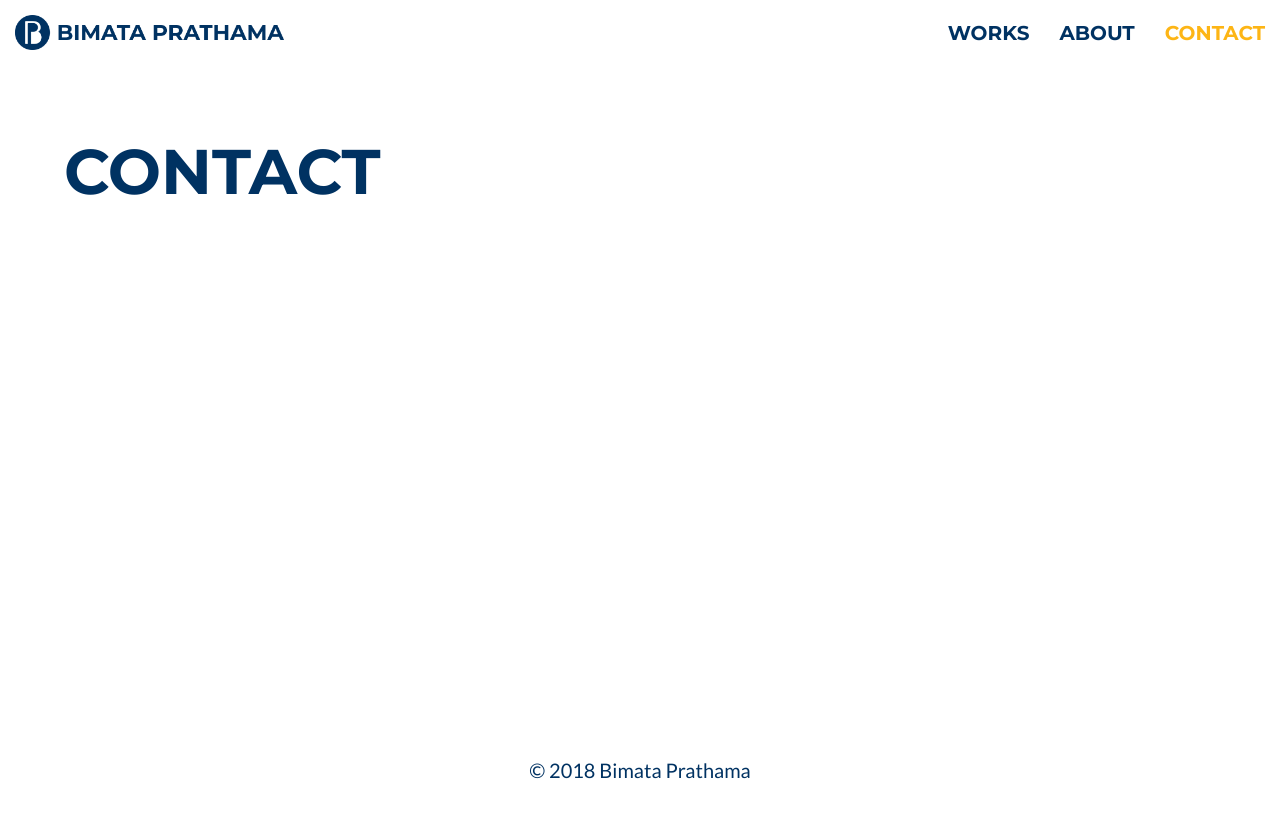
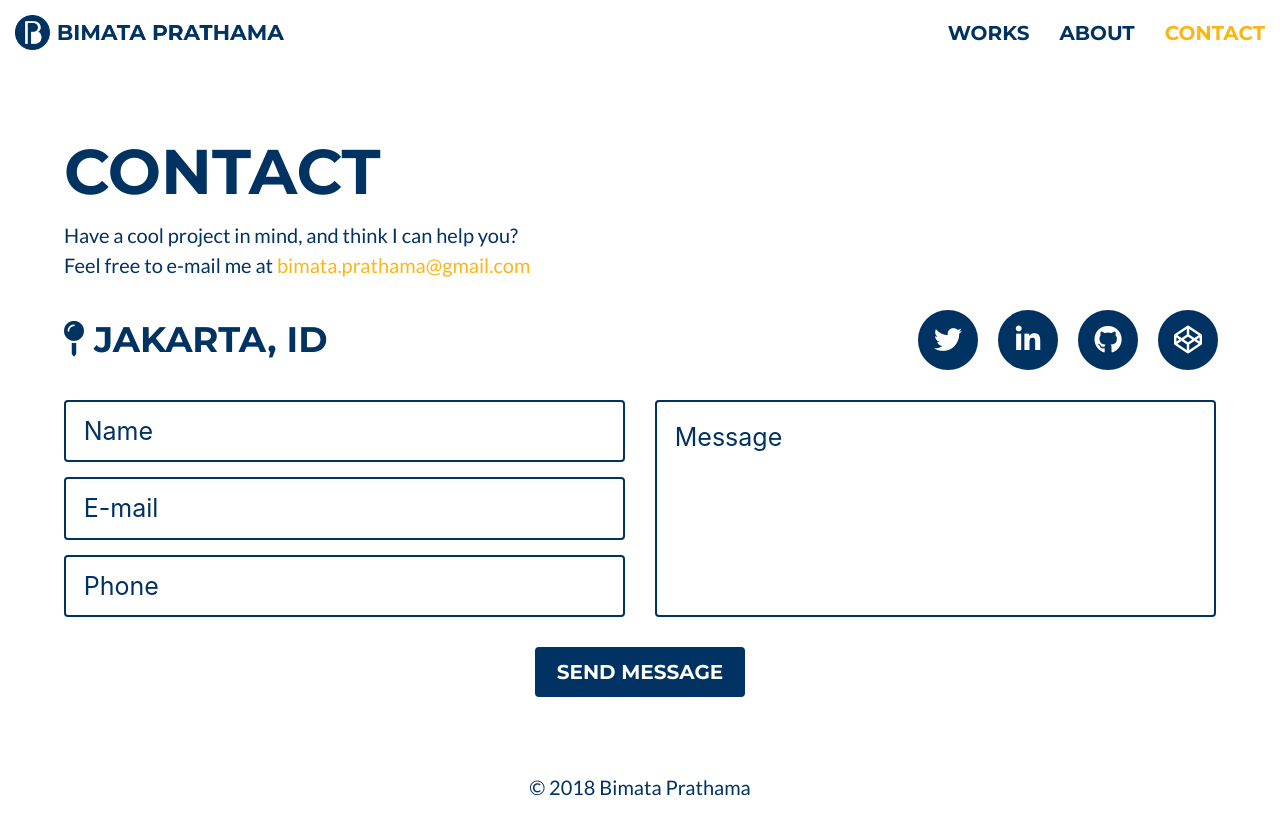
Before and after one commit to bedeviere/bimata3-vue, a Vue app: page /contact in a window 1280 px wide. Built offline with nearby package versions, Linux system fonts and the light colour scheme.

Commit message:
change works layout, added contact page (just) template

```diff
--- a/src/App.vue
+++ b/src/App.vue
@@ -275,6 +275,29 @@ export default {
     padding-left: 1em;
   }
 
+  .input,
+  .textarea {
+    box-shadow: none;
+    border-width: 2px;
+    border-color: $color-default;
+    @include transition-default;
+    &::placeholder {
+      color: $color-default;
+    }
+    &:hover,
+    &:focus {
+      border-color: $color-primary;
+    }
+  }
+
+  .link-prev {
+    text-align: left;
+  }
+
+  .link-next {
+    text-align: right;
+  }
+
   .navbar {
     background-color: rgba(white, 0.85);
     a {
--- a/src/views/About.vue
+++ b/src/views/About.vue
@@ -80,6 +80,9 @@
           </div>
         </div>
       </div>
+      <div class="link-next">
+        <h3><router-link to="/work">Works&nbsp;<i class="fas fa-long-arrow-alt-right"></i></router-link></h3>
+      </div>
     </div>
   </section>
 </template>
--- a/src/views/Contact.vue
+++ b/src/views/Contact.vue
@@ -2,6 +2,54 @@
   <section class="contact section">
     <div class="container">
       <h1>Contact</h1>
+      <div class="contact-greeting">
+        <p>
+          Have a cool project in mind, and think I can help you?<br>
+          Feel free to e-mail me at <a href="mailto:bimata.prathama@gmail.com">bimata.prathama@gmail.com</a>
+        </p>
+      </div>
+      <div class="columns">
+        <div class="column contact-location">
+          <h3><i class="fas fa-map-pin"></i> Jakarta, ID</h3>
+        </div>
+        <div class="column contact-social">
+          <ul class="list-social">
+            <li><a class="button btn-default" href="http://twitter.com/bedeviere" target="_blank"><i class="fab fa-fw fa-twitter"></i></a></li>
+            <li><a class="button btn-default" href="http://linkedin.com/in/bedeviere" target="_blank"><i class="fab fa-fw fa-linkedin-in"></i></a></li>
+            <li><a class="button btn-default" href="http://github.com/bedeviere" target="_blank"><i class="fab fa-fw fa-github"></i></a></li>
+            <li><a class="button btn-default" href="http://codepen.com/bedeviere" target="_blank"><i class="fab fa-fw fa-codepen"></i></a></li>
+          </ul>
+        </div>
+      </div>
+      <div class="columns contact-form">
+        <div class="column">
+          <div class="field">
+            <div class="control">
+              <input class="input is-medium" type="text" placeholder="Name">
+            </div>
+          </div>
+          <div class="field">
+            <div class="control">
+              <input class="input is-medium" type="text" placeholder="E-mail">
+            </div>
+          </div>
+          <div class="field">
+            <div class="control">
+              <input class="input is-medium" type="text" placeholder="Phone">
+            </div>
+          </div>
+        </div>
+        <div class="column">
+          <div class="field contact-message">
+            <div class="control">
+              <textarea class="textarea has-fixed-size is-medium" placeholder="Message" rows="4"></textarea>
+            </div>
+          </div>
+        </div>
+      </div>
+      <div class="buttons contact-buttons">
+        <button class="button btn-default">Send Message</button>
+      </div>
     </div>
   </section>
 </template>
@@ -11,3 +59,35 @@ export default {
   name: 'contact'
 }
 </script>
+
+<style lang="scss">
+  .contact-greeting {
+    margin-bottom: 1.5em;
+  }
+
+  .contact-buttons {
+    .button {
+      margin-left: auto;
+      margin-right: auto;
+    }
+  }
+
+  @media only screen and (min-width: 768px) {
+    .contact-location {
+      line-height: 60px;
+    }
+    .contact-social {
+      text-align: right;
+    }
+
+    .contact-message {
+      height: 100%;
+      .control {
+        height: 100%;
+        .textarea {
+          height: 100%;
+        }
+      }
+    }
+  }
+</style>
--- a/src/views/Work.vue
+++ b/src/views/Work.vue
@@ -7,6 +7,10 @@
       </div>
       <div class="columns work-info">
         <div class="column is-offset-3-desktop is-6">
+          <div class="work-type">
+            <label><strong>Type</strong></label>
+            <p>{{ work.type }}</p>
+          </div>
           <div class="work-role">
             <label><strong>Role</strong></label>
             <p><span v-for="(role, i) in work.role" v-bind:key="i">{{ role.name }}<span v-if="i != (work.role.length - 1)">, </span></span></p>
@@ -14,10 +18,6 @@
           <div class="work-tech">
             <label><strong>Technology</strong></label>
             <p><span v-for="(tool, i) in work.tools" v-bind:key="i">{{ tool.name }}<span v-if="i != (work.tools.length - 1)">, </span></span></p>
-          </div>
-          <div class="work-type">
-            <label><strong>Type</strong></label>
-            <p>{{ work.type }}</p>
           </div>
           <div class="work-agency" v-if="work.agency_name != '-'">
             <label><strong>Agency</strong></label>
@@ -121,11 +121,11 @@
           </div>
         </div>
         <div class="columns">
-          <div class="column is-half">
-            <h3 class="work-prev"><router-link to="/work"><i class="fas fa-long-arrow-alt-left"></i>&nbsp;Works</router-link></h3>
+          <div class="column is-half link-prev">
+            <h3><router-link to="/work"><i class="fas fa-long-arrow-alt-left"></i>&nbsp;Works</router-link></h3>
           </div>
-          <div class="column is-half">
-            <h3 class="work-next"><router-link v-bind:to="'/work/' + work.next_slug">{{ work.next_title }}&nbsp;<i class="fas fa-long-arrow-alt-right"></i></router-link></h3>
+          <div class="column is-half link-next">
+            <h3><router-link v-bind:to="'/work/' + work.next_slug">{{ work.next_title }}&nbsp;<i class="fas fa-long-arrow-alt-right"></i></router-link></h3>
           </div>
         </div>
       </article>
@@ -174,6 +174,7 @@
   }
   .work-live {
     text-align: center;
+    margin-top: 1.25em;
     .button {
       margin-left: auto;
       margin-right: auto;
@@ -186,10 +187,4 @@
       margin-bottom: -0.75em;
     }
   }
-  .work-prev {
-    text-align: left;
-  }
-  .work-next {
-    text-align: right;
-  }
 </style>
--- a/src/views/Works.vue
+++ b/src/views/Works.vue
@@ -4,18 +4,18 @@
       <h1>Works</h1>
       <div class="works-list">
         <div class="works-item" v-for="(work, i) in workList" v-bind:key="i">
-          <div class="image works-image">
-            <router-link v-bind:to="'/work/' + work.slug"><img v-bind:alt="work.title" v-bind:src="'http://cdn.bedeviere.com/work' + work.thumbnail_path"></router-link>
-          </div>
           <div class="columns">
             <div class="column">
+              <div class="image works-image">
+                <router-link v-bind:to="'/work/' + work.slug"><img v-bind:alt="work.title" v-bind:src="'http://cdn.bedeviere.com/work' + work.thumbnail_path"></router-link>
+              </div>
+            </div>
+            <div class="column">
+              <div class="works-type">{{ work.type }}</div>
               <h3 class="works-title"><router-link v-bind:to="'/work/' + work.slug">{{ work.title }}</router-link></h3>
               <div class="works-role">
                 <span v-for="(role, i) in work.role" v-bind:key="i">{{ role.name }}<span v-if="i != (work.role.length - 1)">, </span></span>
               </div>
-              <div class="works-type">{{ work.type }}</div>
-            </div>
-            <div class="column">
               <article class="works-overview">
                 <p v-html="work.overview"></p>
               </article>
@@ -25,6 +25,9 @@
             </div>
           </div>
         </div>
+      </div>
+      <div class="link-next">
+        <h3><router-link to="/about">Say Hello&nbsp;<i class="fas fa-long-arrow-alt-right"></i></router-link></h3>
       </div>
       <div class="error">{{ workError }}</div>
     </div>
@@ -67,7 +70,6 @@
     margin-bottom: 3.75em;
   }
   .works-title {
-    margin-top: .5em;
     a {
       color: $color-default;
       &:hover,
@@ -78,5 +80,6 @@
   }
   .works-overview {
     margin-top: 1em;
+    margin-bottom: 1em;
   }
 </style>
```
